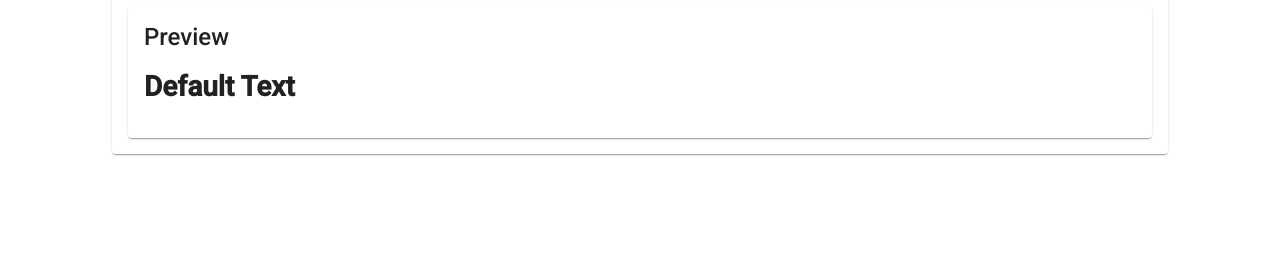
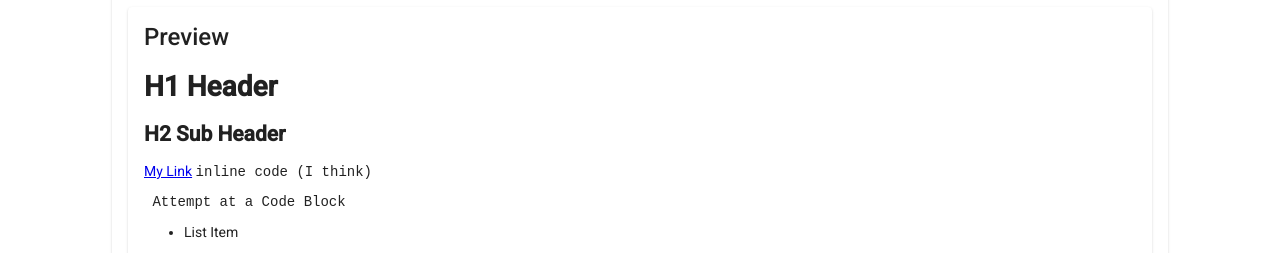
Before and after one commit to carl-parrish/fcc-markdown-preview, an Angular app: page / in a window 1280 px wide. Shown: the part 148-401 px from the top of the page. Built offline with nearby package versions, Linux system fonts and the light colour scheme; what @ngx-formly/core, @ngx-formly/material would draw is missing.

Commit message:
Text default text

```diff
--- a/src/app/app.component.ts
+++ b/src/app/app.component.ts
@@ -14,9 +14,18 @@ import { MatCardModule } from '@angular/material/card';
 export class AppComponent implements OnChanges {
   title = 'markdown-preview';
   defaultText = `
-  # Default Text
+  # H1 Header
+  ## H2 Sub Header
+  [My Link](http://www.sourcecodesamurai.com)
+  \`inline code (I think)\`
+  \`\`\`
+   Attempt at a Code Block
+   \`\`\`
+
+   - List Item
+
+   **Bolded Text**
   `;
-
 
 previewText = this.parseMarkDownText(this.defaultText);
 
```
